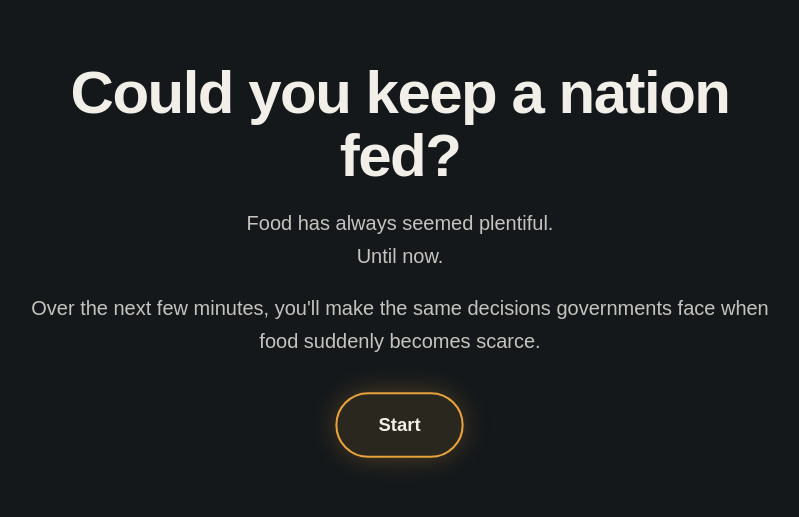
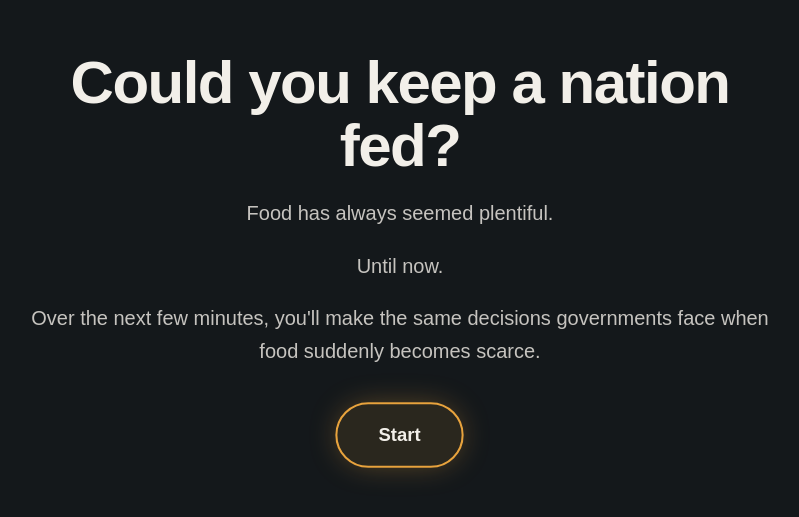
Before and after one commit to mahihshah/food-shock-policy-sim, a Next.js app: page / in a window 1280 px wide. Shown: the part 141-658 px from the top of the page, without its empty margins (240-1039 px from the left). Built offline with nearby package versions, Linux system fonts and the light colour scheme.

Commit message:
Remove redundant Start over button, split landing/role paragraphs into individually staggered lines

```diff
--- a/questionCard.tsx
+++ b/questionCard.tsx
@@ -128,16 +128,18 @@ export default function QuestionCard({
               {headline}
             </motion.h1>
 
-            {bodyParagraphs.map((paragraph, index) => (
-              <motion.p
-                key={index}
-                variants={lineVariants}
-                className="whitespace-pre-line font-[family-name:'Cabinet_Grotesk',sans-serif]
-                           text-base leading-relaxed text-[#F2EFE9]/80 md:text-xl"
-              >
-                {paragraph}
-              </motion.p>
-            ))}
+            {bodyParagraphs.map((paragraph, pIndex) =>
+              paragraph.split("\n").map((line, lIndex) => (
+                <motion.p
+                  key={`${pIndex}-${lIndex}`}
+                  variants={lineVariants}
+                  className="font-[family-name:'Cabinet_Grotesk',sans-serif]
+                             text-base leading-relaxed text-[#F2EFE9]/80 md:text-xl"
+                >
+                  {line}
+                </motion.p>
+              ))
+            )}
 
             <motion.div variants={lineVariants} className="mt-4">
               <motion.button
@@ -214,19 +216,6 @@ export default function QuestionCard({
               <p className="font-[family-name:'Cabinet_Grotesk',sans-serif] text-xl text-[#E8896F] md:text-2xl">
                 {scenario.outcome}
               </p>
-              {onRestart && (
-                <motion.button
-                  whileHover={{ scale: 1.02 }}
-                  whileTap={{ scale: 0.98 }}
-                  onClick={handleRestart}
-                  className="mt-8 rounded-xl border border-white/15 px-6 py-3 font-[family-name:'Cabinet_Grotesk',sans-serif]
-                             text-sm text-[#F2EFE9]/80 transition-colors hover:border-[#E8A33D]/50 hover:text-[#F2EFE9]
-                             focus-visible:outline-none focus-visible:ring-2 focus-visible:ring-[#E8A33D]/60"
-                >
-                  Start over
-                </motion.button>
-              )}
-
               {retryInfo ? (
                 <motion.button
                   type="button"
--- a/resilienceSegue.tsx
+++ b/resilienceSegue.tsx
@@ -83,7 +83,7 @@ export default function ResilienceSegue({ onRestart }: ResilienceSegueProps) {
           initial={{ opacity: 0, y: 20 }}
           whileInView={{ opacity: 1, y: 0 }}
           viewport={{ once: true, amount: 0.4 }}
-          transition={{ duration: 0.6, delay: 0.15, ease: [0.22, 1, 0.36, 1] }}
+          transition={{ duration: 0.7, delay: 1.4, ease: [0.22, 1, 0.36, 1] }}
           className="text-xl text-[#F2EFE9]/80 font-[family-name:'Cabinet_Grotesk',sans-serif] md:text-2xl"
         >
           Tempting. But you can&apos;t price your way into more wheat overnight. Past a point, an unmanaged market rations by who can pay, not who&apos;s hungriest.
@@ -109,7 +109,7 @@ export default function ResilienceSegue({ onRestart }: ResilienceSegueProps) {
           initial={{ opacity: 0, y: 20 }}
           whileInView={{ opacity: 1, y: 0 }}
           viewport={{ once: true, amount: 0.4 }}
-          transition={{ duration: 0.6, delay: 0.15, ease: [0.22, 1, 0.36, 1] }}
+          transition={{ duration: 0.7, delay: 1.2, ease: [0.22, 1, 0.36, 1] }}
           className="text-2xl text-[#E8896F] font-[family-name:'Cabinet_Grotesk',sans-serif] md:text-3xl"
         >
           So the intervention was never your mistake. The sequencing was. The real question was never whether to act. It&apos;s how.
```
